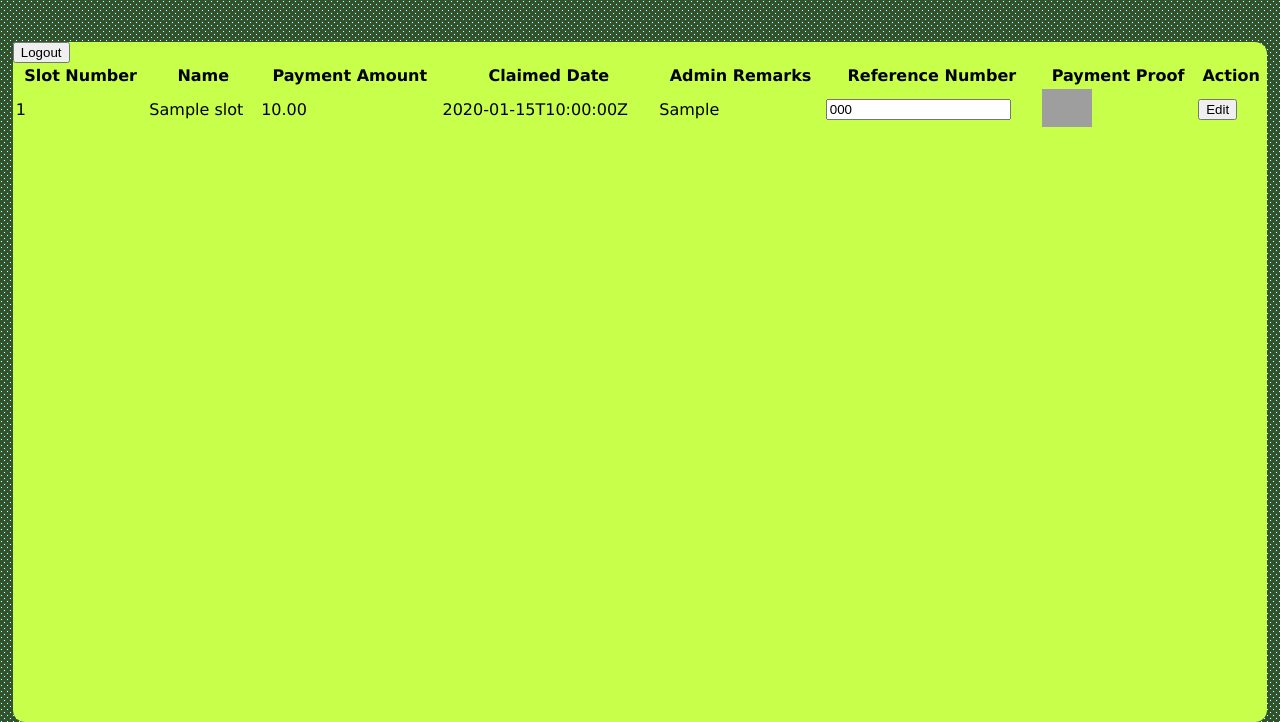
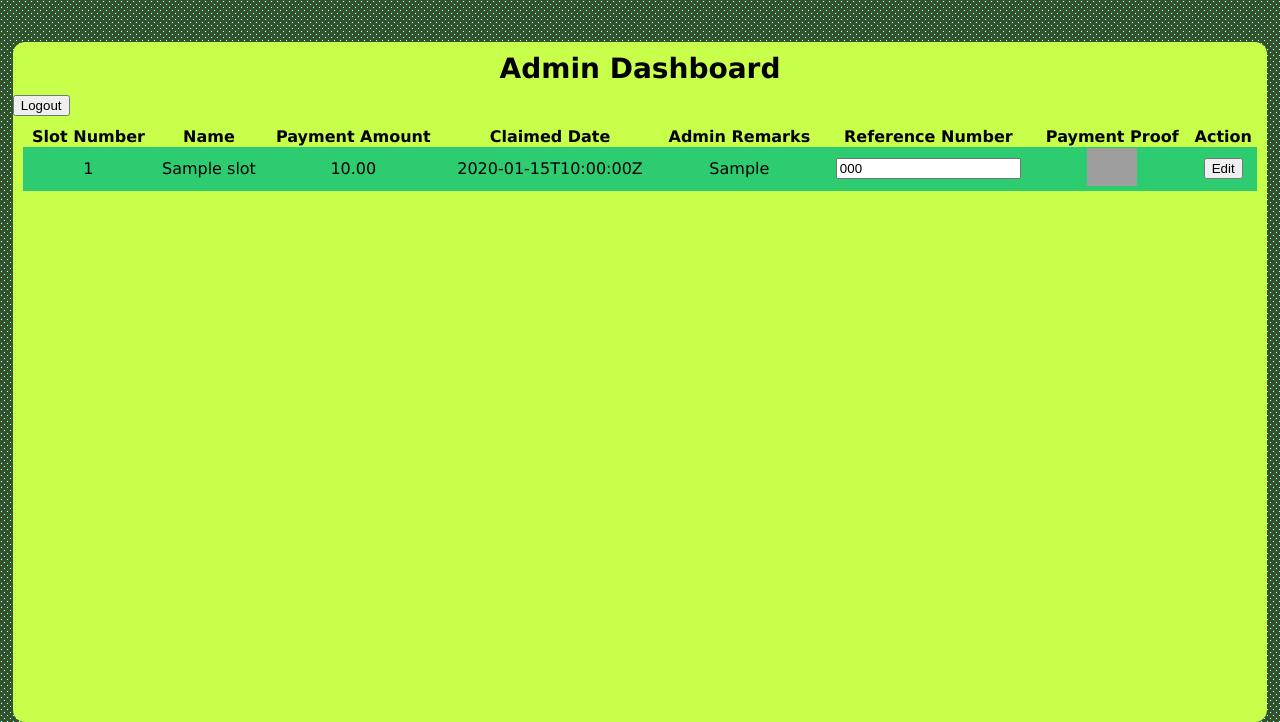
Before and after one commit to drewmtv/byteoflegacy, a Django app: page /mobile-admin/dashboard/ in a window 1280 px wide. Shown: the part 78-800 px from the top of the page. Run offline with Django 5.2, Linux system fonts and the light colour scheme; a user stored in the database is signed in; tables that the repository leaves empty hold one stand-in row (values such as "Sample post"); grey boxes are pictures that could not be loaded.

Commit message:
updated: admin dashboard

```diff
--- a/legacy/templates/legacy/mobile-admin/mobile-admin-dashboard.html
+++ b/legacy/templates/legacy/mobile-admin/mobile-admin-dashboard.html
@@ -16,8 +16,18 @@
       font-size: 1.1em;
     }
     .admin-slot-verified {
-      border-left: 4px solid #2ecc71;
+      background-color: #2ecc71;
+      border: 3px solid transparent;
     }
+
+    #slots-table {
+      border-spacing: 0;
+    }
+
+    /* table.admin-dashboard, .admin-slot-verified td, #slots-container {
+      border: none;
+    } */
+
     .admin-slot-pending {
       border-left: 4px solid #e67e22;
     }
@@ -50,11 +60,14 @@
 {% block title %}Admin Dashboard | Bytes of Legacy{% endblock %}
 
 {% block content %}
+  <div class="bol-body-title">
+    Admin Dashboard
+  </div>
   <form method="POST" action="{% url 'legacy:mobile-admin-logout' %}">
     {% csrf_token %}
     <button type="submit">Logout</button>
   </form>
-
+  <div class="bol-body-content">
     <table id="slots-table" class="admin-dashboard">
       <thead>
         <tr>
@@ -72,6 +85,7 @@
         <!-- Desktop version rows -->
       </tbody>
     </table>
+  </div>
 
   <div id="mobile-slots-container">
     <!-- Mobile version cards -->
@@ -186,6 +200,6 @@
     }
 
     fetchUpdatedSlots();
-    setInterval(fetchUpdatedSlots, 5000);
+    setInterval(fetchUpdatedSlots, 60000);
   </script>
 {% endblock %}
--- a/legacy/views.py
+++ b/legacy/views.py
@@ -198,7 +198,7 @@
 
 def get_updated_slots(request):
     # Retrieve all slots or filter them based on your logic
-    slots = Slot.objects.all().values(
+    slots = Slot.objects.all().order_by("-claimed_date").values(
         'id',  # Add ID to identify each slot in the front end
         'slot_number',
         'name',
```
Also changed, not shown: legacy/utils.py (line endings or trailing spaces). Lines whose indentation alone changed are shown as unchanged.
